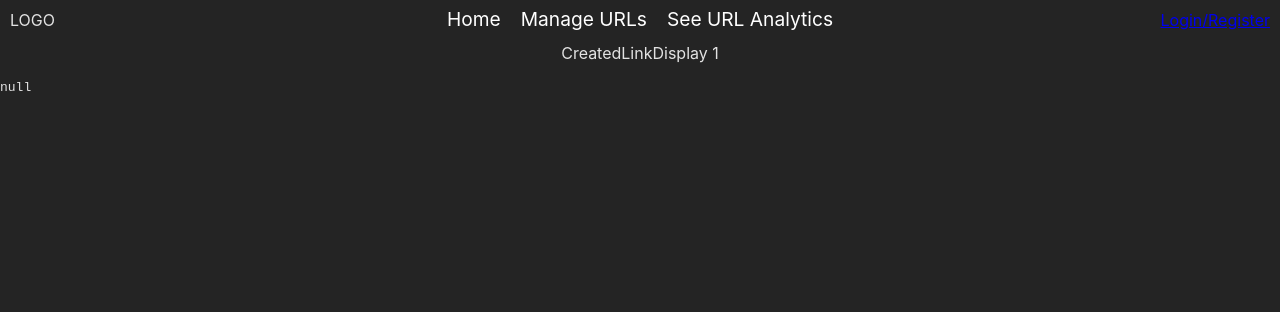
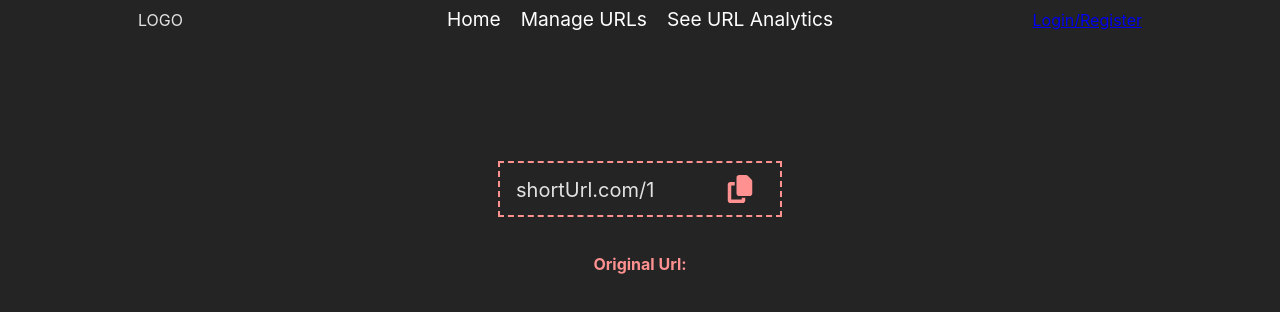
Before and after one commit to Evan-OR/url-manager, a React (Vite) app in the folder frontend/: page /url/1 in a window 1280 px wide. Shown: the top 312 px of the page. Built offline with nearby package versions, Linux system fonts and the light colour scheme; no server answers.

Commit message:
Small UI changes to Created Link Page, URL Management Page and navbar

```diff
--- a/frontend/src/components/CreatedLinkDisplay/CreatedLinkDisplay.tsx
+++ b/frontend/src/components/CreatedLinkDisplay/CreatedLinkDisplay.tsx
@@ -1,10 +1,22 @@
 import { useEffect, useState } from 'react';
 import { useParams } from 'react-router-dom';
 import NavBar from '../NavBar/NavBar';
+import style from './createdLinkDisplay.module.scss';
+import CopyIcon from '../Icons/CopyIcon';
+
+type ShortenedUrl = {
+    _id: string;
+    code: string;
+    original_url: string;
+    creator_email: string;
+    date_created: Date;
+    title: string;
+};
 
 function CreatedLinkDisplay() {
     const { urlCode } = useParams<{ urlCode: string }>();
-    const [urlData, setUrlData] = useState(null);
+    const [urlData, setUrlData] = useState<ShortenedUrl | null>(null);
+    const [styling, setStyling] = useState<string>('');
 
     const getUrlData = async () => {
         const res = await fetch(`/api/url/${urlCode}`, {
@@ -12,7 +24,15 @@ function CreatedLinkDisplay() {
         });
         const json = await res.json();
 
-        setUrlData(json);
+        setUrlData(json.url);
+    };
+
+    const copyLink = () => {
+        navigator.clipboard.writeText(`${import.meta.env.VITE_URL}?code=${urlCode}`);
+    };
+
+    const addAnimation = () => {
+        setStyling(style.addAnimation);
     };
 
     useEffect(() => {
@@ -22,9 +42,23 @@ function CreatedLinkDisplay() {
     return (
         <>
             <NavBar />
-            <div>CreatedLinkDisplay {urlCode}</div>
-            <div style={{ width: '100%' }}>
-                <pre>{JSON.stringify(urlData, null, 4)}</pre>
+            <div
+                className={style.copyLink}
+                onClick={() => {
+                    copyLink();
+                    addAnimation();
+                }}
+            >
+                <div className={style.flipElement}>
+                    <div className={`${style.link} ${styling}`}>shortUrl.com/{urlCode}</div>
+                    <div className={`${style.clipboard} ${styling}`} onAnimationEnd={() => setStyling('')}>
+                        Copied To Clipboard!
+                    </div>
+                </div>
+                <CopyIcon styleClass={style.icon} />
+            </div>
+            <div className={style.originalUrl}>
+                <span className={style.highlight}>Original Url:</span> {urlData?.original_url}
             </div>
         </>
     );
--- /dev/null
+++ b/frontend/src/components/CreatedLinkDisplay/createdLinkDisplay.module.scss
@@ -0,0 +1,63 @@
+@use '../../styles/globals.scss' as *;
+
+.copyLink {
+    display: flex;
+    align-items: center;
+
+    border: 2px dashed $primary;
+    padding: 12px 16px;
+    margin: 20px 0;
+
+    cursor: pointer;
+
+    .flipElement {
+        height: 100%;
+        position: relative;
+        width: 200px;
+        overflow: hidden;
+        .link {
+            position: absolute;
+            font-size: 20px;
+        }
+        .clipboard {
+            position: absolute;
+            font-size: 20px;
+            top: 100%;
+        }
+    }
+
+    .icon {
+        fill: $primary;
+        margin: 0 10px;
+        width: 28px;
+        height: 28px;
+    }
+}
+
+.addAnimation {
+    animation: animateMoveUp alternate 2s 1 ease-in-out;
+}
+
+@keyframes animateMoveUp {
+    0% {
+        transform: translateY(0);
+    }
+    15% {
+        transform: translateY(-100%);
+    }
+    85% {
+        transform: translateY(-100%);
+    }
+    100% {
+        transform: translateY(0);
+    }
+}
+
+.originalUrl {
+    margin: 15px 0;
+
+    .highlight {
+        font-weight: bold;
+        color: $primary;
+    }
+}
--- a/frontend/src/components/HomePage/HomePage.tsx
+++ b/frontend/src/components/HomePage/HomePage.tsx
@@ -1,4 +1,3 @@
-import { Link } from 'react-router-dom';
 import URLInput from './URLInput';
 import Cookies from 'js-cookie';
 import { useContext } from 'react';
@@ -16,21 +15,7 @@ function HomePage() {
     return (
         <>
             <NavBar />
-            {userContext.user && (
-                <>
-                    <p>{JSON.stringify(userContext.user)}</p>
-                </>
-            )}
             <URLInput />
-            <div>
-                <Link to={'/auth'}>Login/Register</Link>
-            </div>
-            <div>
-                <Link to={'/manage'}>Manage My URLs</Link>
-            </div>
-            <div>
-                <Link to={'/analytics'}>See URL Analytics</Link>
-            </div>
 
             <button onClick={logout}>Log Out</button>
         </>
--- /dev/null
+++ b/frontend/src/components/Icons/CopyIcon.tsx
@@ -0,0 +1,12 @@
+type AlertIconProps = {
+    styleClass: CSSModuleClasses[string];
+};
+function CopyIcon({ styleClass }: AlertIconProps) {
+    return (
+        <svg className={styleClass} xmlns="http://www.w3.org/2000/svg" height="16" width="14" viewBox="0 0 448 512">
+            <path d="M208 0H332.1c12.7 0 24.9 5.1 33.9 14.1l67.9 67.9c9 9 14.1 21.2 14.1 33.9V336c0 26.5-21.5 48-48 48H208c-26.5 0-48-21.5-48-48V48c0-26.5 21.5-48 48-48zM48 128h80v64H64V448H256V416h64v48c0 26.5-21.5 48-48 48H48c-26.5 0-48-21.5-48-48V176c0-26.5 21.5-48 48-48z" />
+        </svg>
+    );
+}
+
+export default CopyIcon;
--- /dev/null
+++ b/frontend/src/components/Icons/DeleteIcon.tsx
@@ -0,0 +1,13 @@
+type AlertIconProps = {
+    styleClass: CSSModuleClasses[string];
+};
+
+function DeleteIcon({ styleClass }: AlertIconProps) {
+    return (
+        <svg className={styleClass} xmlns="http://www.w3.org/2000/svg" height="16" width="14" viewBox="0 0 448 512">
+            <path d="M135.2 17.7C140.6 6.8 151.7 0 163.8 0H284.2c12.1 0 23.2 6.8 28.6 17.7L320 32h96c17.7 0 32 14.3 32 32s-14.3 32-32 32H32C14.3 96 0 81.7 0 64S14.3 32 32 32h96l7.2-14.3zM32 128H416V448c0 35.3-28.7 64-64 64H96c-35.3 0-64-28.7-64-64V128zm96 64c-8.8 0-16 7.2-16 16V432c0 8.8 7.2 16 16 16s16-7.2 16-16V208c0-8.8-7.2-16-16-16zm96 0c-8.8 0-16 7.2-16 16V432c0 8.8 7.2 16 16 16s16-7.2 16-16V208c0-8.8-7.2-16-16-16zm96 0c-8.8 0-16 7.2-16 16V432c0 8.8 7.2 16 16 16s16-7.2 16-16V208c0-8.8-7.2-16-16-16z" />
+        </svg>
+    );
+}
+
+export default DeleteIcon;
--- /dev/null
+++ b/frontend/src/components/Icons/EditIcon.tsx
@@ -0,0 +1,13 @@
+type AlertIconProps = {
+    styleClass: CSSModuleClasses[string];
+};
+
+function EditIcon({ styleClass }: AlertIconProps) {
+    return (
+        <svg className={styleClass} xmlns="http://www.w3.org/2000/svg" height="16" width="16" viewBox="0 0 512 512">
+            <path d="M410.3 231l11.3-11.3-33.9-33.9-62.1-62.1L291.7 89.8l-11.3 11.3-22.6 22.6L58.6 322.9c-10.4 10.4-18 23.3-22.2 37.4L1 480.7c-2.5 8.4-.2 17.5 6.1 23.7s15.3 8.5 23.7 6.1l120.3-35.4c14.1-4.2 27-11.8 37.4-22.2L387.7 253.7 410.3 231zM160 399.4l-9.1 22.7c-4 3.1-8.5 5.4-13.3 6.9L59.4 452l23-78.1c1.4-4.9 3.8-9.4 6.9-13.3l22.7-9.1v32c0 8.8 7.2 16 16 16h32zM362.7 18.7L348.3 33.2 325.7 55.8 314.3 67.1l33.9 33.9 62.1 62.1 33.9 33.9 11.3-11.3 22.6-22.6 14.5-14.5c25-25 25-65.5 0-90.5L453.3 18.7c-25-25-65.5-25-90.5 0zm-47.4 168l-144 144c-6.2 6.2-16.4 6.2-22.6 0s-6.2-16.4 0-22.6l144-144c6.2-6.2 16.4-6.2 22.6 0s6.2 16.4 0 22.6z" />
+        </svg>
+    );
+}
+
+export default EditIcon;
--- /dev/null
+++ b/frontend/src/components/ManageUrls/UrlDetailsDisplay.tsx
@@ -0,0 +1,82 @@
+import DeleteIcon from '../Icons/DeleteIcon';
+// import EditIcon from '../Icons/EditIcon';
+import style from './urlDetailsDisplay.module.scss';
+
+type ShortenedUrl = {
+    _id: string;
+    code: string;
+    original_url: string;
+    creator_email: string;
+    date_created: Date;
+    title: string;
+};
+type UrlDetailsDisplayProps = {
+    url: ShortenedUrl;
+};
+
+function UrlDetailsDisplay({ url }: UrlDetailsDisplayProps) {
+    const getTimeSinceCreation = (date: Date) => {
+        date = new Date(date);
+        const now = new Date();
+        const diff = now.getTime() - date.getTime();
+        const days = Math.floor(diff / (1000 * 60 * 60 * 24));
+        const hours = Math.floor(diff / (1000 * 60 * 60));
+        const minutes = Math.floor(diff / (1000 * 60));
+        const seconds = Math.floor(diff / 1000);
+        if (days > 0) {
+            return days > 1 ? `${days} days ago` : `${days} day ago`;
+        } else if (hours > 0) {
+            return hours > 1 ? `${hours} hours ago` : `${hours} hour ago`;
+        } else if (minutes > 0) {
+            return minutes > 1 ? `${minutes} minutes ago` : `${minutes} minute ago`;
+        } else {
+            return seconds > 1 ? `${seconds} seconds ago` : `${seconds} second ago`;
+        }
+    };
+
+    const convertDateFormat = (date: Date) => {
+        // convert to DD/MM/YY
+        date = new Date(date);
+        const day = date.getDate();
+        const month = date.getMonth() + 1;
+        const year = date.getFullYear();
+        return `${day > 10 ? day : '0' + day}/${month > 10 ? month : '0' + month}/${year.toString().slice(2)}`;
+    };
+
+    const short_url = `${import.meta.env.VITE_URL}?code=${url.code}`;
+
+    return (
+        <details className={style.detailsWrapper}>
+            <summary className={style.titleWrapper}>
+                <div className={style.title}>{url.title}</div>
+
+                <div className={style.titleInfo}>
+                    <div title="Clicks">13K</div>
+                    <div className={style.created}>{getTimeSinceCreation(url.date_created)}</div>
+                    {/* <EditIcon styleClass={style.icon} /> */}
+                    <DeleteIcon styleClass={style.deleteIcon} />
+                </div>
+            </summary>
+
+            <div className={style.details}>
+                <div>
+                    <b>Shortened URL:</b>{' '}
+                    <a target="_blank" href={short_url}>
+                        {short_url}
+                    </a>
+                </div>
+                <div>
+                    <b>Original URL:</b>{' '}
+                    <a target="_blank" href={url.original_url}>
+                        {url.original_url}
+                    </a>
+                </div>
+                <div>
+                    <b>Date Created:</b> {convertDateFormat(url.date_created)}
+                </div>
+            </div>
+        </details>
+    );
+}
+
+export default UrlDetailsDisplay;
--- /dev/null
+++ b/frontend/src/components/ManageUrls/urlDetailsDisplay.module.scss
@@ -0,0 +1,81 @@
+@use '../../styles/globals.scss' as *;
+
+$pad: 10px 20px;
+
+.tableTitles {
+    display: flex;
+    justify-content: space-between;
+    align-items: center;
+    width: 100%;
+
+    padding: $pad;
+
+    .detailsTitle {
+        display: flex;
+        justify-content: space-evenly;
+        width: 22%;
+        margin-right: 25px;
+    }
+}
+
+.detailsWrapper {
+    background-color: lighten($bg-color, 80%);
+    color: $bg-color;
+    width: 100%;
+    max-width: 94vw;
+
+    margin: 10px 0;
+
+    overflow: hidden;
+    border-radius: 4px;
+
+    .titleWrapper {
+        font-weight: bold;
+        display: flex;
+        justify-content: space-between;
+
+        padding: $pad;
+
+        cursor: pointer;
+    }
+    .titleInfo {
+        display: flex;
+        justify-content: space-between;
+        align-items: center;
+
+        width: 20%;
+
+        .created {
+            opacity: 0.7;
+        }
+
+        .deleteIcon {
+            $icon-size: 22px;
+            width: $icon-size;
+            height: $icon-size;
+            opacity: 0;
+            fill: $bg-color;
+
+            &:hover {
+                fill: $red;
+            }
+        }
+    }
+    .details {
+        background-color: lighten($bg-color, 90%);
+        padding: $pad;
+    }
+
+    &:hover {
+        .titleInfo {
+            .deleteIcon {
+                opacity: 1;
+            }
+        }
+    }
+}
+
+// Removes the arrow from the details summary tag
+summary {
+    list-style: none;
+}
--- a/frontend/src/components/NavBar/navBar.module.scss
+++ b/frontend/src/components/NavBar/navBar.module.scss
@@ -14,6 +14,7 @@
 }
 
 .navbarWrapper {
+    margin-bottom: 100px;
     display: flex;
     justify-content: space-between;
     align-items: center;
--- a/frontend/src/index.scss
+++ b/frontend/src/index.scss
@@ -22,6 +22,8 @@ html {
 }
 
 body {
+    display: flex;
+    justify-content: center;
     margin: 0;
     padding: 0;
 }
@@ -31,5 +33,6 @@ body {
     justify-content: center;
     align-items: center;
     flex-direction: column;
-    max-width: 100vw;
+    max-width: 1024px;
+    width: 100%;
 }
```
Also changed, not shown: frontend/src/components/ManageUrls/ManageUrls.tsx (+25 -12 lines).
